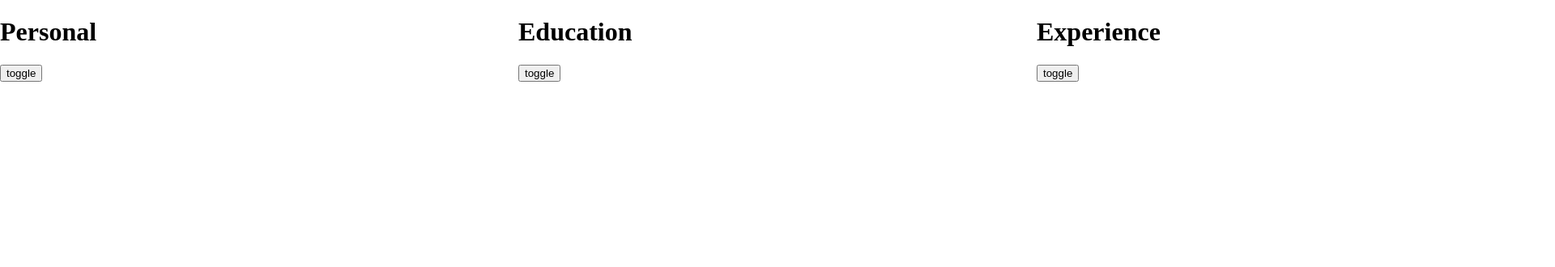
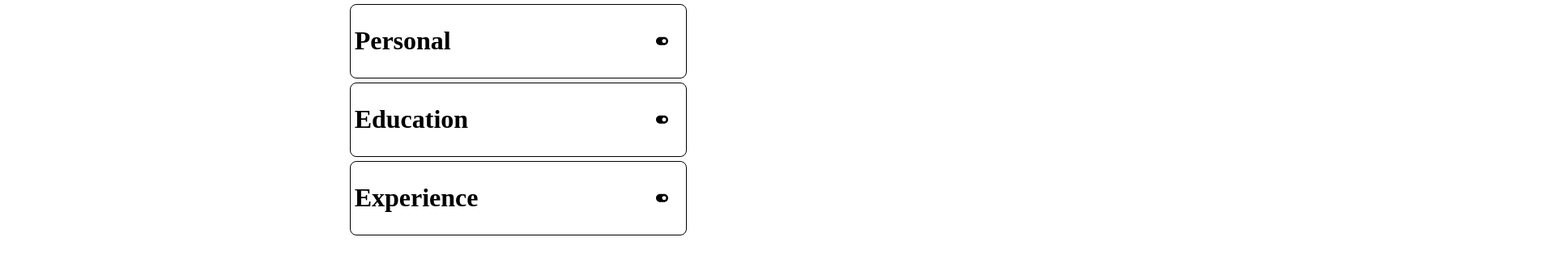
Before and after one commit to vichekaoeun/CV-Application, a React (Vite) app in the folder my-first-react-app/: page / in a window 1280 px wide. Shown: the top 330 px of the page at 81% size, 1920 px wide, since content can reach past the window. Built offline with nearby package versions, Linux system fonts and the light colour scheme.

Commit message:
add icon & finish toggle mechanic

```diff
--- a/my-first-react-app/package.json
+++ b/my-first-react-app/package.json
@@ -10,6 +10,9 @@
     "preview": "vite preview"
   },
   "dependencies": {
+    "@fortawesome/fontawesome-svg-core": "^6.5.1",
+    "@fortawesome/free-solid-svg-icons": "^6.5.1",
+    "@fortawesome/react-fontawesome": "^0.2.0",
     "react": "^18.2.0",
     "react-dom": "^18.2.0"
   },
--- a/my-first-react-app/src/components/app.jsx
+++ b/my-first-react-app/src/components/app.jsx
@@ -2,6 +2,9 @@
 import General from './general.jsx';
 import Education from './education.jsx';
 import { useState } from 'react';
+import '../styles/app.css'
+import { FontAwesomeIcon } from '@fortawesome/react-fontawesome';
+import { faToggleOff, faToggleOn } from '@fortawesome/free-solid-svg-icons';
 
 export default function app() {
 
@@ -26,7 +29,7 @@
             <div className="drop-menu">
                 <h1>Personal</h1>
                 <button onClick={displayGeneral}>
-                    {general ? 'untoggle' : 'toggle'}
+                    {general ? <FontAwesomeIcon icon={faToggleOff} /> : <FontAwesomeIcon icon={faToggleOn} />}
                 </button>
                 {general && <General />}
             </div>
@@ -34,7 +37,7 @@
             <div className="drop-menu">
                 <h1>Education</h1>
                 <button onClick={displayExperience}>
-                    {experience ? 'untoggle' : 'toggle'}
+                    {experience ? <FontAwesomeIcon icon={faToggleOff} /> : <FontAwesomeIcon icon={faToggleOn} />}
                 </button>
                 {experience && <Experience />}
             </div>
@@ -42,7 +45,7 @@
             <div className="drop-menu">
                 <h1>Experience</h1>
                 <button onClick={displayEducation}>
-                    {education ? 'untoggle' : 'toggle'}
+                    {education ? <FontAwesomeIcon icon={faToggleOff} /> : <FontAwesomeIcon icon={faToggleOn} />}
                 </button>
                 {education && <Education />}
             </div>
--- a/my-first-react-app/src/index.css
+++ b/my-first-react-app/src/index.css
@@ -2,13 +2,10 @@
   margin: 0;
   padding: 0;
   height: 100vh;
+  display: grid;
+  grid-template-columns: repeat(3, 1fr);
 }
 
 #root {
-  display: grid;
-  grid-template-columns: repeat(3, 50%);
+  grid-column: 2 / 3;
 }
-
-.drop-down {
-  position: relative;
-}
--- /dev/null
+++ b/my-first-react-app/src/styles/app.css
@@ -0,0 +1,15 @@
+.drop-menu {
+    display: grid;
+    grid-template-columns: repeat(1, 1fr) repeat(1, 50px);
+    border: 1px solid;
+    margin: 5px;
+    padding: 5px;
+    border-radius: 8px;
+}
+
+button {
+    background-color: transparent;
+    border: none;
+    padding: 0;
+    margin: 0;
+}
```
Also changed, not shown: 1 other file (tests, documents, lock files or other folders).
